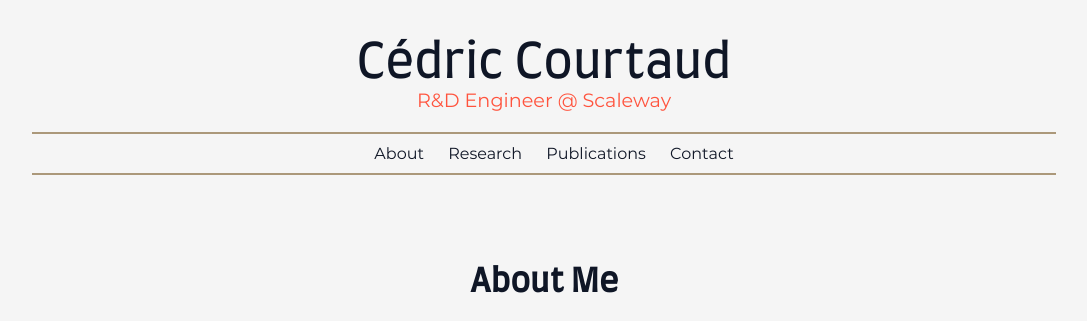
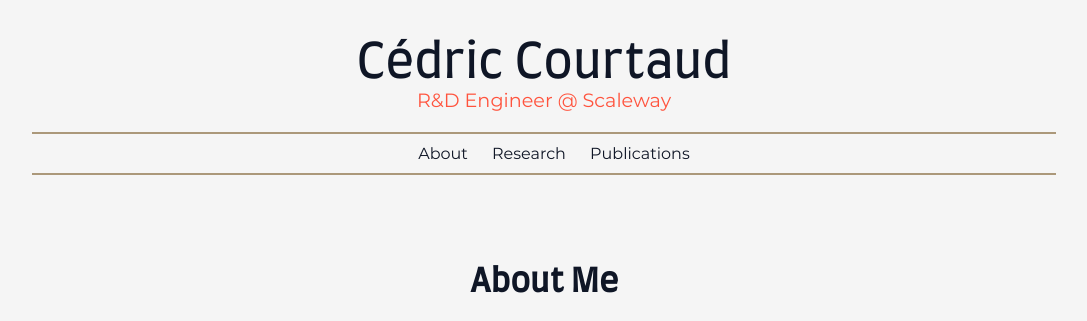
Before and after one commit to cedric-courtaud/cedric-courtaud.github.io, a Jekyll site: the page built from index.html, in a window 1280 px wide. Shown: the top 321 px of the page, without its empty margins (96-1183 px from the left). Built offline with Jekyll 4.4.1, drawn with Linux system fonts in a browser that asks for light colours.

Commit message:
Update navigation.yaml

```diff
--- a/_data/navigation.yaml
+++ b/_data/navigation.yaml
@@ -4,5 +4,3 @@
   link: "#research"
 - name: Publications
   link: "#publications"
-- name: Contact
-  link: "#contact"
```
